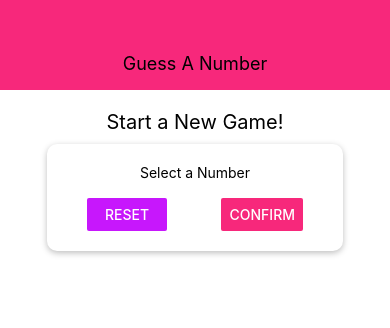
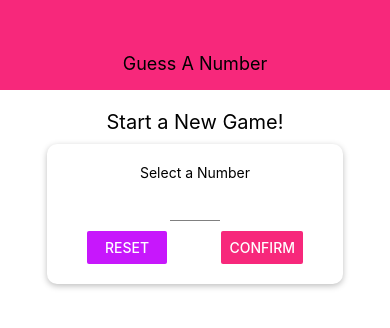
Before and after one commit to mvipe/GuessANumber-rnapp, a React Native app: screen / in a window 390 px wide. Shown: the top 328 px of the page. Built offline with nearby package versions, Linux system fonts and the light colour scheme.

Commit message:
configuring and styling a text input

```diff
--- /dev/null
+++ b/components/Input.js
@@ -0,0 +1,17 @@
+import React from "react";
+import { View, TextInput, StyleSheet } from "react-native";
+
+const Input = (props) => {
+  return <TextInput {...props} style={{ ...styles.input, ...props.styles }} />;
+};
+
+const styles = StyleSheet.create({
+  input: {
+    height: 30,
+    borderBottomColor: "grey",
+    borderBottomWidth: 1,
+    marginVertical: 10,
+  },
+});
+
+export default Input;
--- a/screens/StartGameScreen.js
+++ b/screens/StartGameScreen.js
@@ -2,6 +2,7 @@
 import { View, StyleSheet, Text, TextInput, Button } from "react-native";
 
 import Card from "../components/Card";
+import Input from "../components/Input";
 import Colors from "../constants/Colors";
 
 const StartGameScreen = (props) => {
@@ -10,7 +11,14 @@
       <Text style={styles.title}>Start a New Game!</Text>
       <Card styles={styles.inputContainer}>
         <Text>Select a Number</Text>
-        <TextInput />
+        <Input
+          styles={styles.input}
+          blurOnSubmit
+          autoCapitalize="none"
+          autoCorrect={false}
+          keyboardType="number-pad"
+          maxLength={2}
+        />
         <View style={styles.buttonContainer}>
           <View style={styles.button}>
             <Button title="Reset" color={Colors.accent} />
@@ -44,6 +52,10 @@
   button: {
     width: 80,
   },
+  input: {
+    width: 50,
+    textAlign: "center",
+  },
   inputContainer: {
     width: 300,
     maxWidth: "80%",
```
